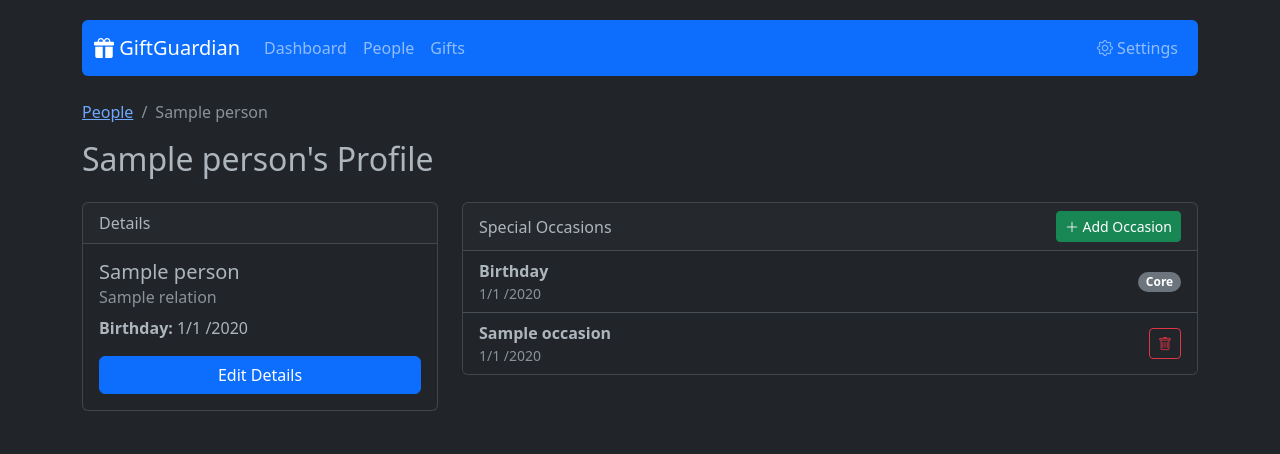
After one commit to Mikeymac75/Giftguardian, a Flask app: page /people/view/1 in a window 1280 px wide. The commit adds this page. Shown: the top 454 px of the page. Run offline with Flask 3, Linux system fonts and the light colour scheme; tables that the repository leaves empty hold one stand-in row (values such as "Sample post").

Commit message:
Add Person Profile and Occasion Dates management
- Add `PersonOccasion` model to store dates for specific occasions (e.g., Anniversary) linked to a person.
- Add Person Profile page (`/people/view/<id>`) to view person details and manage these occasions.
- Update `People` list to link to the new Profile page.
- Update `Dashboard` to show upcoming occasions alongside birthdays.
- Ensure proper Ingress handling is maintained.

```diff
--- a/app/middleware.py
+++ b/app/middleware.py
@@ -1,5 +1,3 @@
-from werkzeug.middleware.dispatcher import DispatcherMiddleware
-
 class IngressMiddleware:
     def __init__(self, app):
         self.app = app
--- a/app/routes.py
+++ b/app/routes.py
@@ -3,7 +3,7 @@ import datetime
 from werkzeug.utils import secure_filename
 from flask import Blueprint, render_template, request, redirect, url_for, flash, current_app, send_from_directory
 from . import db
-from .models import Relation, Occasion, Person, Gift
+from .models import Relation, Occasion, Person, Gift, PersonOccasion
 
 main = Blueprint('main', __name__)
 
@@ -18,11 +18,12 @@ def uploaded_file(filename):
 
 @main.route('/')
 def index():
-    # Logic for upcoming birthdays
+    # Logic for upcoming birthdays and occasions
     today = datetime.date.today()
     people = Person.query.all()
-    upcoming_birthdays = []
+    upcoming_events = []
 
+    # Process Birthdays
     for person in people:
         # Determine next birthday date
         try:
@@ -36,24 +37,53 @@ def index():
                 bday_next_year = datetime.date(today.year + 1, person.birthday_month, person.birthday_day)
             except ValueError:
                 bday_next_year = datetime.date(today.year + 1, 3, 1)
-            next_bday = bday_next_year
+            next_date = bday_next_year
         else:
-            next_bday = bday_this_year
+            next_date = bday_this_year
 
-        days_until = (next_bday - today).days
+        days_until = (next_date - today).days
 
-        # Only show birthdays within the next 60 days (optional filter, but good for "Upcoming")
-        # Or just show top 5 sorted by days_until
-        person.days_until = days_until
-        upcoming_birthdays.append(person)
+        upcoming_events.append({
+            'name': f"{person.name}'s Birthday",
+            'date': next_date,
+            'days_until': days_until,
+            'type': 'Birthday',
+            'person': person
+        })
 
-    # Sort by days until birthday
-    upcoming_birthdays.sort(key=lambda x: x.days_until)
+        # Process Other Occasions
+        for occ in person.occasions:
+            try:
+                occ_this_year = datetime.date(today.year, occ.month, occ.day)
+            except ValueError:
+                 occ_this_year = datetime.date(today.year, 3, 1)
+
+            if occ_this_year < today:
+                try:
+                    occ_next_year = datetime.date(today.year + 1, occ.month, occ.day)
+                except ValueError:
+                    occ_next_year = datetime.date(today.year + 1, 3, 1)
+                next_occ_date = occ_next_year
+            else:
+                next_occ_date = occ_this_year
+
+            occ_days_until = (next_occ_date - today).days
+
+            upcoming_events.append({
+                'name': f"{person.name}'s {occ.occasion.name}",
+                'date': next_occ_date,
+                'days_until': occ_days_until,
+                'type': 'Occasion',
+                'person': person
+            })
+
+    # Sort by days until
+    upcoming_events.sort(key=lambda x: x['days_until'])
 
     # Get recent gifts (just the last 5 added)
     recent_gifts = Gift.query.order_by(Gift.id.desc()).limit(5).all()
 
-    return render_template('dashboard.html', upcoming_birthdays=upcoming_birthdays[:5], recent_gifts=recent_gifts)
+    return render_template('dashboard.html', upcoming_birthdays=upcoming_events[:5], recent_gifts=recent_gifts)
 
 @main.route('/settings')
 def settings():
@@ -136,6 +166,50 @@ def add_person():
         flash('Missing required fields.', 'warning')
 
     return redirect(url_for('main.people_list'))
+
+@main.route('/people/view/<int:id>')
+def person_profile(id):
+    person = Person.query.get_or_404(id)
+    occasions = Occasion.query.all()
+    return render_template('person_profile.html', person=person, occasions=occasions)
+
+@main.route('/people/<int:id>/occasion/add', methods=['POST'])
+def add_person_occasion(id):
+    person = Person.query.get_or_404(id)
+    occasion_id = request.form.get('occasion_id')
+    month = request.form.get('month')
+    day = request.form.get('day')
+    year = request.form.get('year')
+
+    if occasion_id and month and day:
+        try:
+            year_val = int(year) if year else None
+            new_occ = PersonOccasion(
+                person_id=person.id,
+                occasion_id=int(occasion_id),
+                month=int(month),
+                day=int(day),
+                year=year_val
+            )
+            db.session.add(new_occ)
+            db.session.commit()
+            flash('Occasion added!', 'success')
+        except ValueError:
+            flash('Invalid date or data.', 'danger')
+    else:
+        flash('Missing fields.', 'warning')
+
+    return redirect(url_for('main.person_profile', id=person.id))
+
+@main.route('/people/occasion/delete/<int:id>', methods=['POST'])
+def delete_person_occasion(id):
+    occ = PersonOccasion.query.get_or_404(id)
+    person_id = occ.person_id
+    db.session.delete(occ)
+    db.session.commit()
+    flash('Occasion removed.', 'success')
+    return redirect(url_for('main.person_profile', id=person_id))
+
 
 @main.route('/people/edit/<int:id>', methods=['GET', 'POST'])
 def edit_person(id):
--- a/app/templates/people.html
+++ b/app/templates/people.html
@@ -30,6 +30,7 @@
                     {{ person.birthday_month }}/{{ person.birthday_day }}
                     {% if person.birthday_year %}/{{ person.birthday_year }}{% endif %}
                 </p>
+                <a href="{{ url_for('main.person_profile', id=person.id) }}" class="btn btn-sm btn-info text-white">View Profile</a>
                 <a href="{{ url_for('main.edit_person', id=person.id) }}" class="btn btn-sm btn-outline-primary">Edit</a>
                 <form action="{{ url_for('main.delete_person', id=person.id) }}" method="POST" style="display:inline;">
                     <button type="submit" class="btn btn-sm btn-outline-danger" onclick="return confirm('Delete {{ person.name }}?')">Delete</button>
--- /dev/null
+++ b/app/templates/person_profile.html
@@ -0,0 +1,135 @@
+{% extends 'base.html' %}
+
+{% block content %}
+<div class="row mb-3">
+    <div class="col">
+        <nav aria-label="breadcrumb">
+            <ol class="breadcrumb">
+                <li class="breadcrumb-item"><a href="{{ url_for('main.people_list') }}">People</a></li>
+                <li class="breadcrumb-item active" aria-current="page">{{ person.name }}</li>
+            </ol>
+        </nav>
+        <h2>{{ person.name }}'s Profile</h2>
+    </div>
+</div>
+
+<div class="row">
+    <div class="col-md-4 mb-4">
+        <div class="card">
+            <div class="card-header">
+                Details
+            </div>
+            <div class="card-body">
+                <h5 class="card-title">{{ person.name }}</h5>
+                <h6 class="card-subtitle mb-2 text-muted">
+                    {% if person.relation %}{{ person.relation.name }}{% else %}Unspecified{% endif %}
+                </h6>
+                <p class="card-text">
+                    <strong>Birthday:</strong>
+                    {{ person.birthday_month }}/{{ person.birthday_day }}
+                    {% if person.birthday_year %}/{{ person.birthday_year }}{% endif %}
+                </p>
+                <a href="{{ url_for('main.edit_person', id=person.id) }}" class="btn btn-primary w-100">Edit Details</a>
+            </div>
+        </div>
+    </div>
+
+    <div class="col-md-8">
+        <div class="card mb-4">
+            <div class="card-header d-flex justify-content-between align-items-center">
+                <span>Special Occasions</span>
+                <button type="button" class="btn btn-sm btn-success" data-bs-toggle="modal" data-bs-target="#addOccasionModal">
+                    <i class="bi bi-plus-lg"></i> Add Occasion
+                </button>
+            </div>
+            <ul class="list-group list-group-flush">
+                <!-- Always show Birthday as the primary occasion -->
+                <li class="list-group-item d-flex justify-content-between align-items-center">
+                    <div>
+                        <strong>Birthday</strong>
+                        <div class="text-muted small">
+                            {{ person.birthday_month }}/{{ person.birthday_day }}
+                            {% if person.birthday_year %}/{{ person.birthday_year }}{% endif %}
+                        </div>
+                    </div>
+                    <span class="badge bg-secondary rounded-pill">Core</span>
+                </li>
+
+                {% for occ in person.occasions %}
+                <li class="list-group-item d-flex justify-content-between align-items-center">
+                    <div>
+                        <strong>{{ occ.occasion.name }}</strong>
+                        <div class="text-muted small">
+                            {{ occ.month }}/{{ occ.day }}
+                            {% if occ.year %}/{{ occ.year }}{% endif %}
+                        </div>
+                    </div>
+                    <form action="{{ url_for('main.delete_person_occasion', id=occ.id) }}" method="POST" class="d-inline">
+                        <button type="submit" class="btn btn-sm btn-outline-danger" onclick="return confirm('Remove this date?')">
+                            <i class="bi bi-trash"></i>
+                        </button>
+                    </form>
+                </li>
+                {% endfor %}
+            </ul>
+            {% if not person.occasions %}
+            <div class="card-body text-muted small">
+                No other occasions added yet. Add Anniversaries, Name Days, etc.
+            </div>
+            {% endif %}
+        </div>
+    </div>
+</div>
+
+<!-- Add Occasion Modal -->
+<div class="modal fade" id="addOccasionModal" tabindex="-1">
+    <div class="modal-dialog">
+        <div class="modal-content">
+            <div class="modal-header">
+                <h5 class="modal-title">Add Occasion Date</h5>
+                <button type="button" class="btn-close" data-bs-dismiss="modal" aria-label="Close"></button>
+            </div>
+            <form action="{{ url_for('main.add_person_occasion', id=person.id) }}" method="POST">
+                <div class="modal-body">
+                    <div class="mb-3">
+                        <label for="occasion_id" class="form-label">Occasion Type</label>
+                        <select class="form-select" name="occasion_id" required>
+                            <option value="" selected disabled>Choose...</option>
+                            {% for occ in occasions %}
+                                <option value="{{ occ.id }}">{{ occ.name }}</option>
+                            {% endfor %}
+                        </select>
+                        <div class="form-text">Don't see the type? Add it in Settings.</div>
+                    </div>
+                    <div class="row">
+                        <div class="col-md-4 mb-3">
+                            <label for="month" class="form-label">Month</label>
+                            <select class="form-select" name="month" required>
+                                {% for m in range(1, 13) %}
+                                <option value="{{ m }}">{{ m }}</option>
+                                {% endfor %}
+                            </select>
+                        </div>
+                        <div class="col-md-4 mb-3">
+                            <label for="day" class="form-label">Day</label>
+                            <select class="form-select" name="day" required>
+                                {% for d in range(1, 32) %}
+                                <option value="{{ d }}">{{ d }}</option>
+                                {% endfor %}
+                            </select>
+                        </div>
+                        <div class="col-md-4 mb-3">
+                            <label for="year" class="form-label">Year (Opt)</label>
+                            <input type="number" class="form-control" name="year" placeholder="YYYY">
+                        </div>
+                    </div>
+                </div>
+                <div class="modal-footer">
+                    <button type="button" class="btn btn-secondary" data-bs-dismiss="modal">Close</button>
+                    <button type="submit" class="btn btn-primary">Save Date</button>
+                </div>
+            </form>
+        </div>
+    </div>
+</div>
+{% endblock %}
--- a/wsgi.py
+++ b/wsgi.py
@@ -1,6 +1,8 @@
 from app import create_app
+from app.middleware import IngressMiddleware
 
 app = create_app()
+app.wsgi_app = IngressMiddleware(app.wsgi_app)
 
 if __name__ == "__main__":
     app.run(host='0.0.0.0', port=5000)
```
Also changed, not shown: app/models.py (+11 -0 lines).
